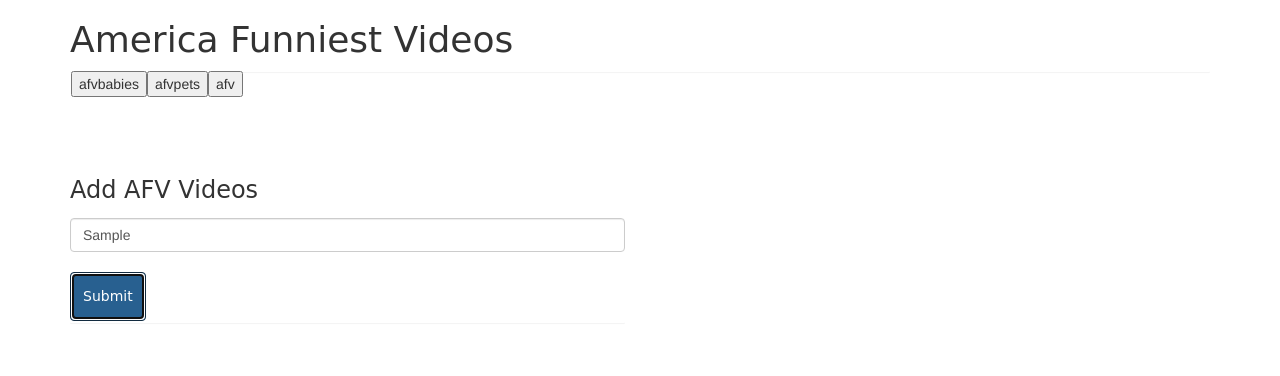
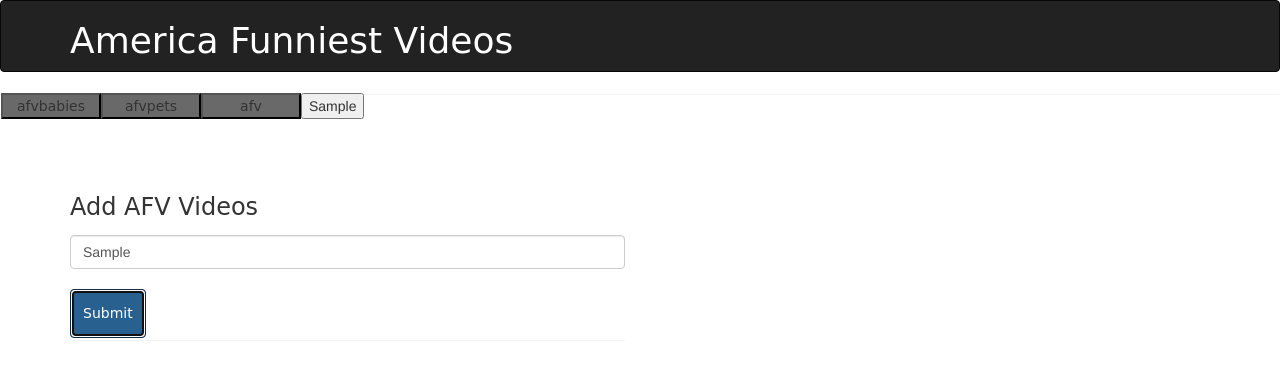
Before and after one commit to Yaberra/GifTastic, a plain HTML site: page index.html in a window 1280 px wide. Both pictures are taken after typing "Sample" into the empty fields and a click on the button "Submit". Drawn offline with nearby package versions, Linux system fonts and the light colour scheme; no server answers.

Commit message:
homework submission

```diff
--- a/assets/css/style.css
+++ b/assets/css/style.css
@@ -1,7 +1,9 @@
-#addFood {
+.afv {
 
 font-family:'Shadows Into Light Two', cursive;
 font-style: color:rgb(201,78,97);
+width:100px;
+background-color: rgb(105,105,105);
 
 
 }
@@ -9,6 +11,7 @@
 h1 {
 
 	font-family:'Shadows Into Light Two', cursive;
+	color:rgb(255,255,255);
 
 }
 
--- a/assets/javascript/giftastic.js
+++ b/assets/javascript/giftastic.js
@@ -93,7 +93,7 @@
 
             // listen to on click for the submit buttion
 
-               $("#submit-button").on("click", function(e){
+               $("#submit-button").on("click", function(event){
 
             // event.preventDefault() prevents the form from trying to submit itself.
 
@@ -101,10 +101,8 @@
 
             // create a variable to hold all the afv searched
 
-              var afvSearched = $("#Input-afv-search").val().trim();
+              var afvSearched = $("#Input-Afv-search").val().trim();
             // console.log(afv)
-
-            // This code $("<button>") is all jQuery needs to create the start and end tag. (<button></button>)
 
               var a = $("<button>");
 
@@ -122,7 +120,7 @@
 
             // Adding the new button to the Html
 
-            $("#addafv").append(a);
+            $("#addAfv").append(a);
 
           })
 
@@ -139,8 +137,9 @@
               var afvSearched = $(this).attr("data-name");
 
 
-          // The selected afv food from the textbox is then added to our array
+          // The selected afv movie from the textbox is then added to our array
 
+             afvSearched.push(afv);
 
           // calling renderButtons which handles the processing of our movie array
 
@@ -159,12 +158,3 @@
 
         // When the user clicks one of the still GIPHY images, the gif should animate.
         // If the user clicks the gif again, it should stop playing.
-
-        // $("#search-view").hover(function(){
-
-          // $(this).html('downsized_still') ;
-          // } function(){
-           // $(this).html('downsized_still' , 'downsized')
-          // }
-
-           // )}
--- a/index.html
+++ b/index.html
@@ -15,8 +15,10 @@
 
 
 <body>
-	<div class="container">
+	<nav class="navbar navbar-inverse">
+  	<div class="container">
 		<h1>America Funniest Videos</h1>
+	</nav>
 		<div class="panel, panel default">
 			<div class="col-md-12">
 				<div class="row" id="addAfv">
```
Also changed, not shown: 2 other files.
